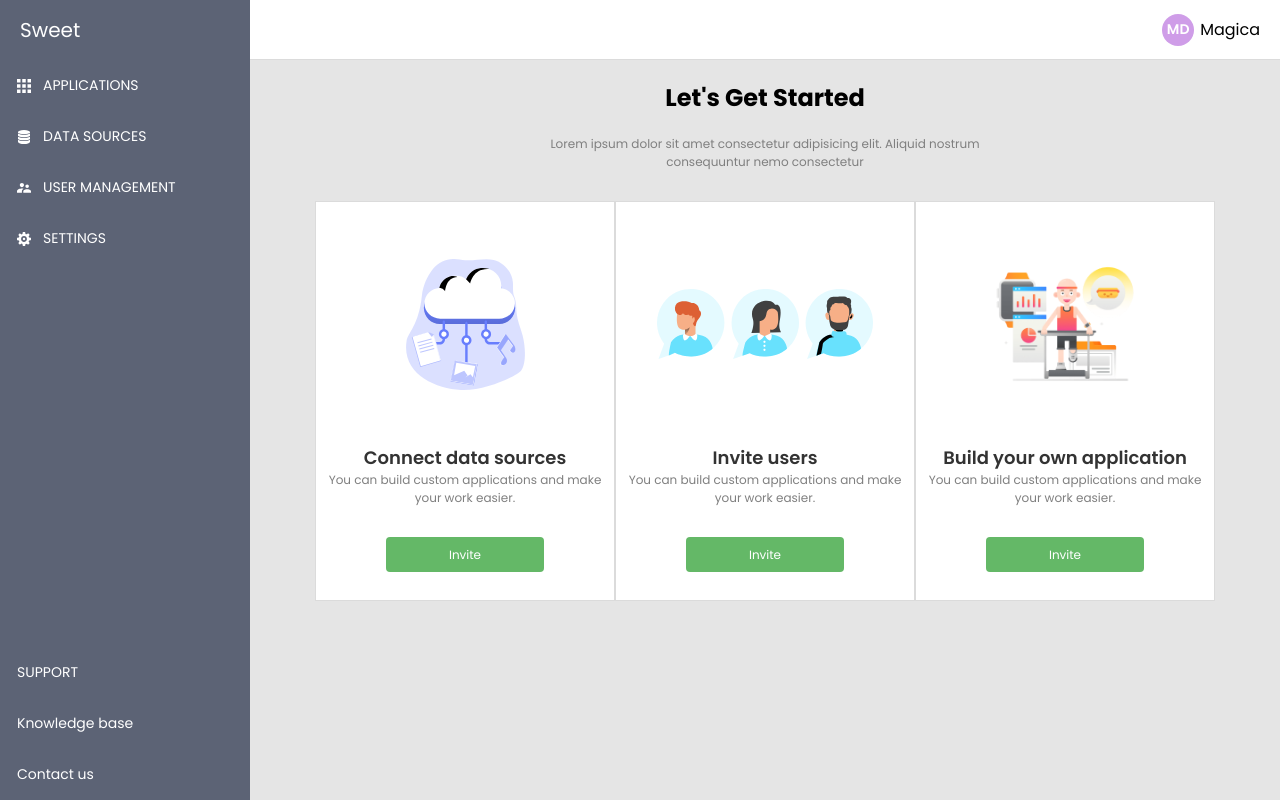
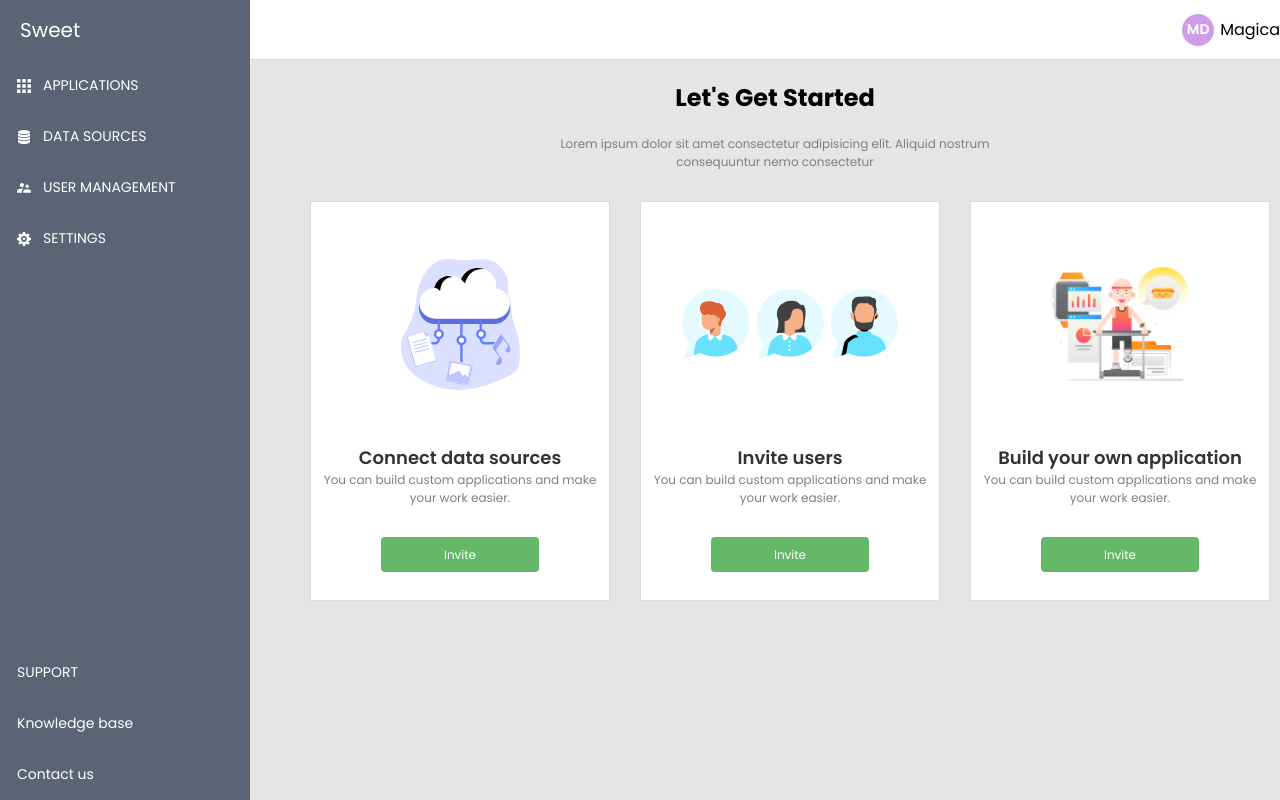
Before and after one commit to LeonaLum/myFirstReactApp, a React (Create React App) app: page / in a window 1280 px wide. Shown: the top 800 px of the page. Built offline with nearby package versions, Linux system fonts and the light colour scheme; no server answers.

Commit message:
fixed position of cards

```diff
--- a/src/scss/_card.scss
+++ b/src/scss/_card.scss
@@ -4,6 +4,7 @@
   border: $color-borders 1px solid;
   height: 400px;
   width: 300px;
+  margin-left: 30px;
   .img{
     margin-top: 30px;
     background-position: center;
--- a/src/styles.css
+++ b/src/styles.css
@@ -338,6 +338,7 @@ button {
   border: #C4C4C499 1px solid;
   height: 400px;
   width: 300px;
+  margin-left: 30px;
 }
 
 .card .img {
```
Also changed, not shown: 1 other file (tests, documents, lock files or other folders).
